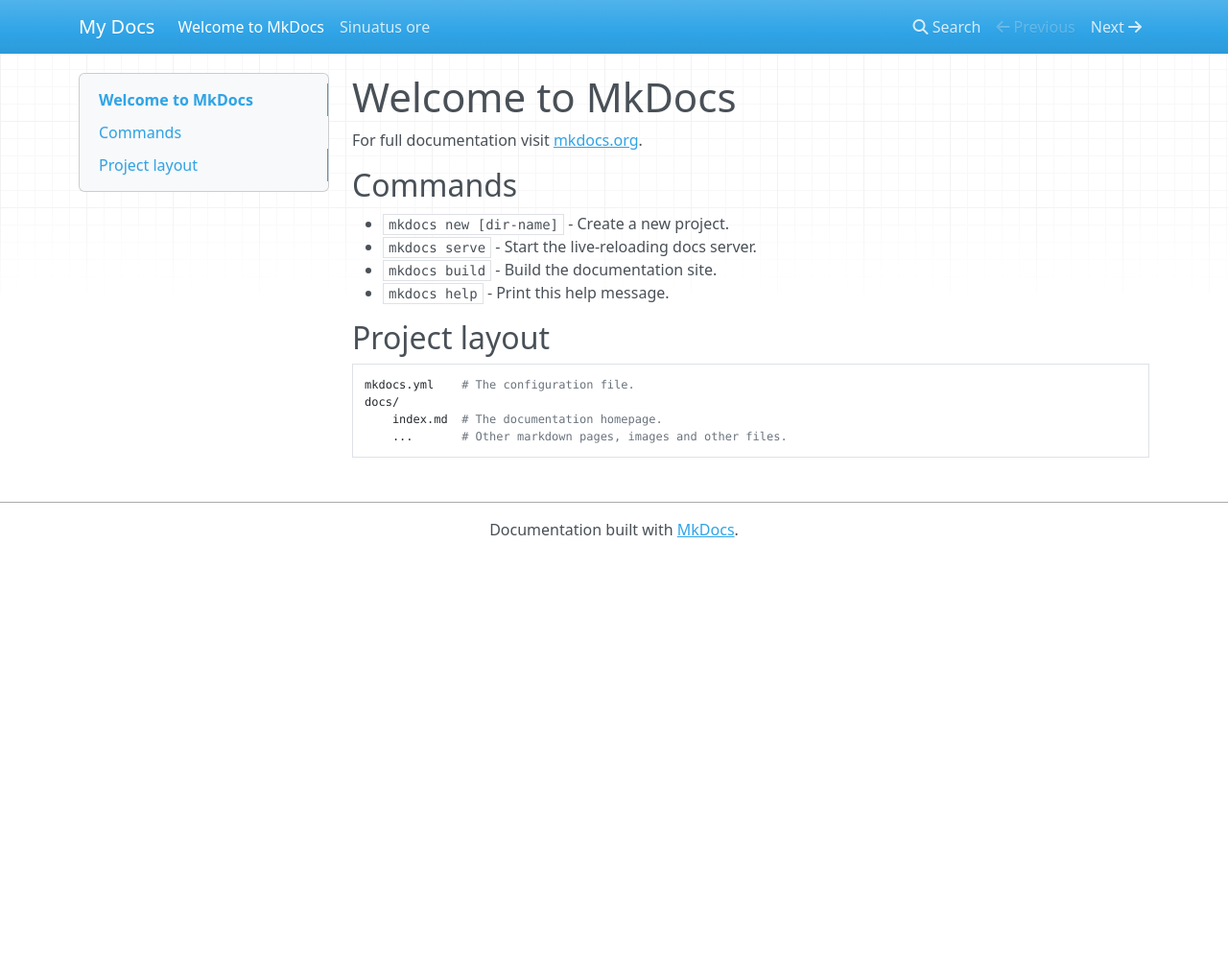
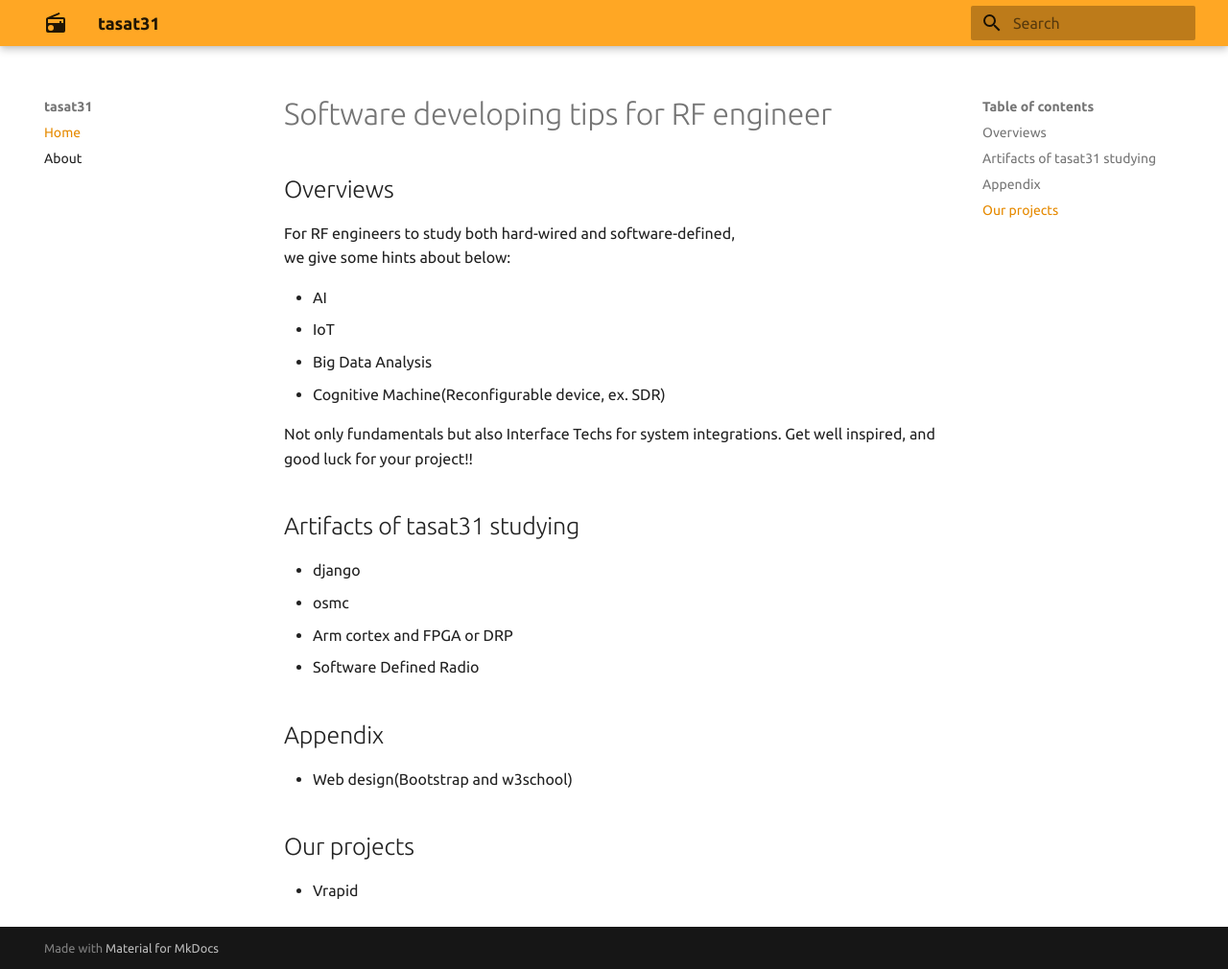
Before and after one commit to tasat31/t31lab, an MkDocs documentation site: the page built from docs/index.md, in a window 1280 px wide and 1010 px high. Shown: the whole window at 96% size. Built offline with MkDocs 1.6.1 and Material for MkDocs 9.7.7, drawn with Linux system fonts in a browser that asks for light colours; nearby versions of some CDN libraries.

Commit message:
draft ver0.0.1

```diff
--- a/docs/index.md
+++ b/docs/index.md
@@ -1,17 +1,28 @@
-# Welcome to MkDocs
+# Software developing tips for RF engineer
+## Overviews
 
-For full documentation visit [mkdocs.org](http://mkdocs.org).
+For RF engineers to study both hard-wired and software-defined,
+we give some hints about below:
 
-## Commands
+* AI
+* IoT
+* Big Data Analysis
+* Cognitive Machine(Reconfigurable device, ex. SDR)
 
-* `mkdocs new [dir-name]` - Create a new project.
-* `mkdocs serve` - Start the live-reloading docs server.
-* `mkdocs build` - Build the documentation site.
-* `mkdocs help` - Print this help message.
+Not only fundamentals but also Interface Techs for system integrations.
+Get well inspired, and good luck for your project!!
 
-## Project layout
+## Artifacts of tasat31 studying
 
-    mkdocs.yml    # The configuration file.
-    docs/
-        index.md  # The documentation homepage.
-        ...       # Other markdown pages, images and other files.
+* django
+* osmc
+* Arm cortex and FPGA or DRP
+* Software Defined Radio
+
+## Appendix
+
+* Web design(Bootstrap and w3school)
+
+## Our projects
+
+* Vrapid
--- a/mkdocs.yml
+++ b/mkdocs.yml
@@ -1 +1,14 @@
-site_name: My Docs
+site_name: tasat31
+nav:
+  - Home: index.md
+  - About: about.md
+theme:
+  name: 'material'
+  palette:
+    primary: 'Orange'
+    accent: 'Light Blue'
+  font:
+    text: 'Ubuntu'
+    code: 'Ubuntu Mono'
+  logo:
+    icon: 'radio'
```
Also changed, not shown: requirement.txt (added, +13 -0 lines), 1 other file.
